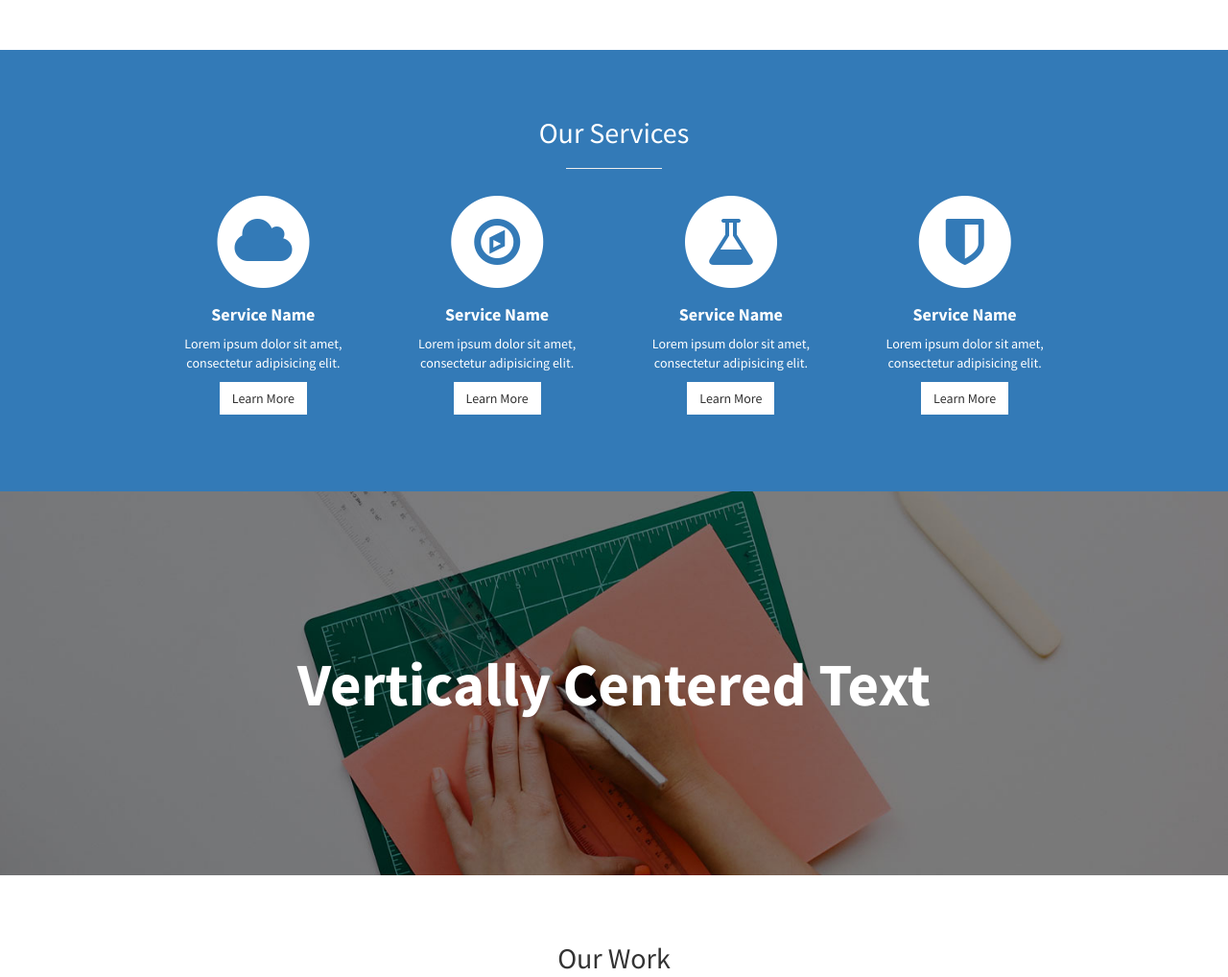
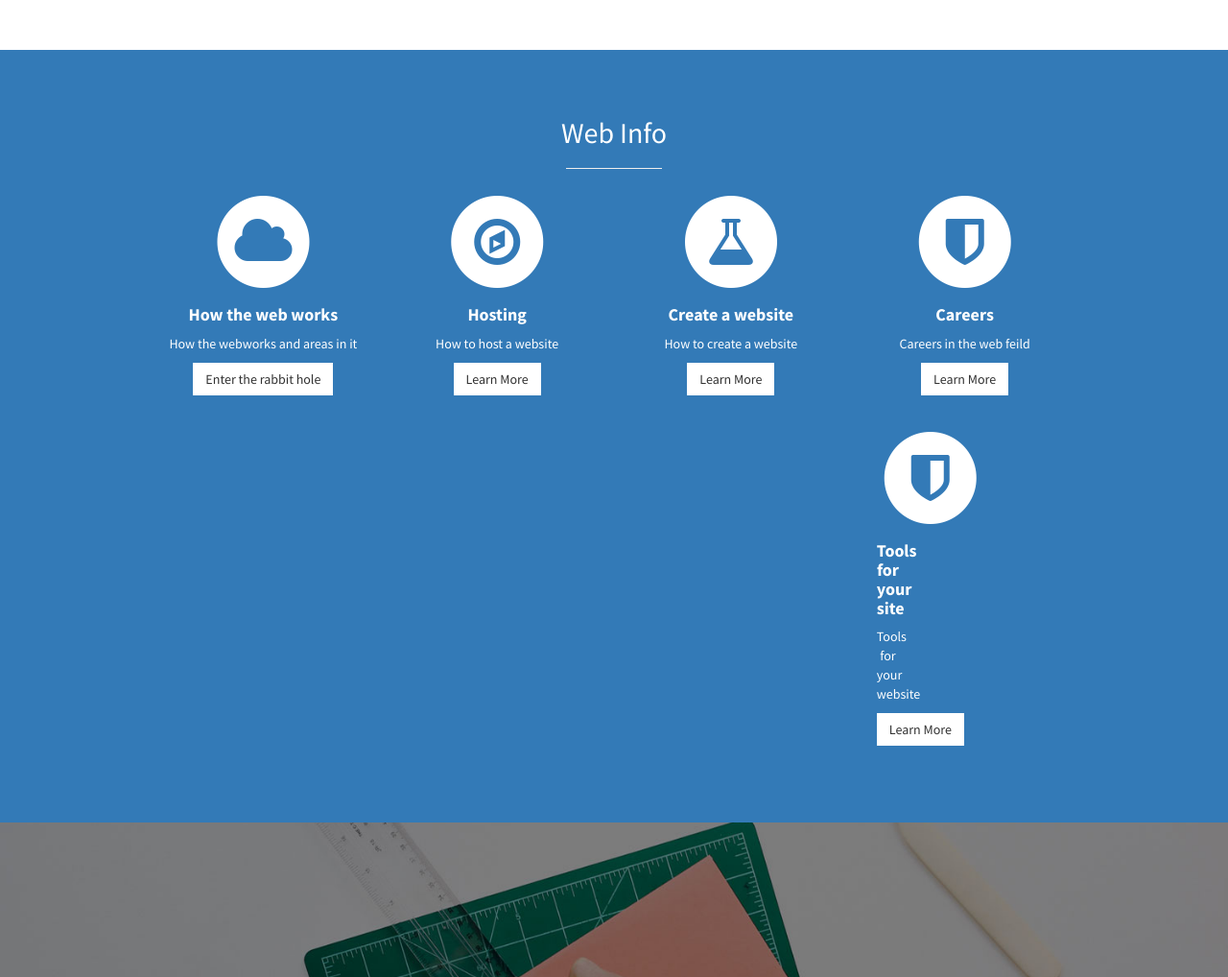
Before and after one commit to willfccstudent/willfccstudent.github.io, a plain HTML site: page Template/index.html in a window 1280 px wide. Shown: the part 960-1978 px from the top of the page at 96% size. Drawn offline with Linux system fonts and the light colour scheme.

Commit message:
Add files via upload

```diff
--- a/Template/index.html
+++ b/Template/index.html
@@ -9,7 +9,7 @@
     <meta name="description" content="">
     <meta name="author" content="">
 
-    <title>Stylish Portfolio - Start Bootstrap Theme</title>
+    <title>William Tubbs CIT85 Website</title>
 
     <!-- Bootstrap Core CSS -->
     <link href="css/bootstrap.min.css" rel="stylesheet">
@@ -61,10 +61,10 @@
     <!-- Header -->
     <header id="top" class="header">
         <div class="text-vertical-center">
-            <h1>Start Bootstrap</h1>
-            <h3>Free Bootstrap Themes &amp; Templates</h3>
+            <h1>William Tubbs CIT85 Website</h1>
+            <h3>Project Zero</h3>
             <br>
-            <a href="#about" class="btn btn-dark btn-lg">Find Out More</a>
+            <a href="#about" class="btn btn-dark btn-lg">About the web</a>
         </div>
     </header>
 
@@ -88,7 +88,7 @@
         <div class="container">
             <div class="row text-center">
                 <div class="col-lg-10 col-lg-offset-1">
-                    <h2>Our Services</h2>
+                    <h2>Web Info</h2>
                     <hr class="small">
                     <div class="row">
                         <div class="col-md-3 col-sm-6">
@@ -98,10 +98,10 @@
                                 <i class="fa fa-cloud fa-stack-1x text-primary"></i>
                             </span>
                                 <h4>
-                                    <strong>Service Name</strong>
+                                    <strong>How the web works</strong>
                                 </h4>
-                                <p>Lorem ipsum dolor sit amet, consectetur adipisicing elit.</p>
-                                <a href="#" class="btn btn-light">Learn More</a>
+                                <p>How the webworks and areas in it</p>
+                                <a href="#" class="btn btn-light">Enter the rabbit hole</a>
                             </div>
                         </div>
                         <div class="col-md-3 col-sm-6">
@@ -111,9 +111,9 @@
                                 <i class="fa fa-compass fa-stack-1x text-primary"></i>
                             </span>
                                 <h4>
-                                    <strong>Service Name</strong>
+                                    <strong>Hosting</strong>
                                 </h4>
-                                <p>Lorem ipsum dolor sit amet, consectetur adipisicing elit.</p>
+                                <p>How to host a website</p>
                                 <a href="#" class="btn btn-light">Learn More</a>
                             </div>
                         </div>
@@ -124,9 +124,9 @@
                                 <i class="fa fa-flask fa-stack-1x text-primary"></i>
                             </span>
                                 <h4>
-                                    <strong>Service Name</strong>
+                                    <strong>Create a website</strong>
                                 </h4>
-                                <p>Lorem ipsum dolor sit amet, consectetur adipisicing elit.</p>
+                                <p>How to create a website</p>
                                 <a href="#" class="btn btn-light">Learn More</a>
                             </div>
                         </div>
@@ -137,9 +137,21 @@
                                 <i class="fa fa-shield fa-stack-1x text-primary"></i>
                             </span>
                                 <h4>
-                                    <strong>Service Name</strong>
+                                    <strong>Careers</strong>
                                 </h4>
-                                <p>Lorem ipsum dolor sit amet, consectetur adipisicing elit.</p>
+                                <p>Careers in the web feild</p>
+                                <a href="#" class="btn btn-light">Learn More</a>
+                            </div>
+                            <div class="col-md-3 col-sm-6">
+                            <div class="service-item">
+                                <span class="fa-stack fa-4x">
+                                <i class="fa fa-circle fa-stack-2x"></i>
+                                <i class="fa fa-shield fa-stack-1x text-primary"></i>
+                            </span>
+                                <h4>
+                                    <strong>Tools for your site</strong>
+                                </h4>
+                                <p>Tools for your website</p>
                                 <a href="#" class="btn btn-light">Learn More</a>
                             </div>
                         </div>
@@ -156,7 +168,7 @@
     <!-- Callout -->
     <aside class="callout">
         <div class="text-vertical-center">
-            <h1>Vertically Centered Text</h1>
+            <h1>Check out the Web</h1>
         </div>
     </aside>
 
@@ -165,7 +177,7 @@
         <div class="container">
             <div class="row">
                 <div class="col-lg-10 col-lg-offset-1 text-center">
-                    <h2>Our Work</h2>
+                    <h2>My Work</h2>
                     <hr class="small">
                     <div class="row">
                         <div class="col-md-6">
@@ -234,10 +246,10 @@
         <div class="container">
             <div class="row">
                 <div class="col-lg-10 col-lg-offset-1 text-center">
-                    <h4><strong>Start Bootstrap</strong>
+                    <h4><strong>Project Zero</strong>
                     </h4>
-                    <p>3481 Melrose Place
-                        <br>Beverly Hills, CA 90210</p>
+                    <p>3556 E Donner
+                        <br>Fresno Ca, 93726</p>
                     <ul class="list-unstyled">
                         <li><i class="fa fa-phone fa-fw"></i> (123) 456-7890</li>
                         <li><i class="fa fa-envelope-o fa-fw"></i> <a href="mailto:name@example.com">name@example.com</a>
```
